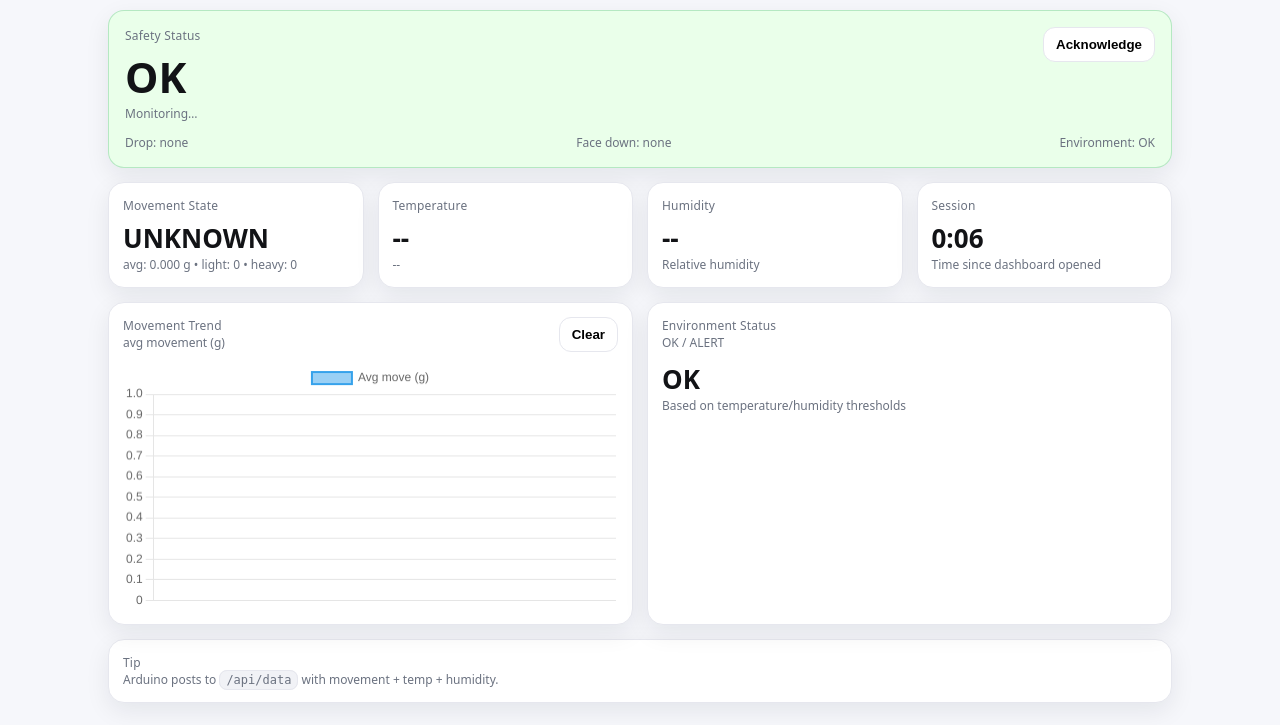
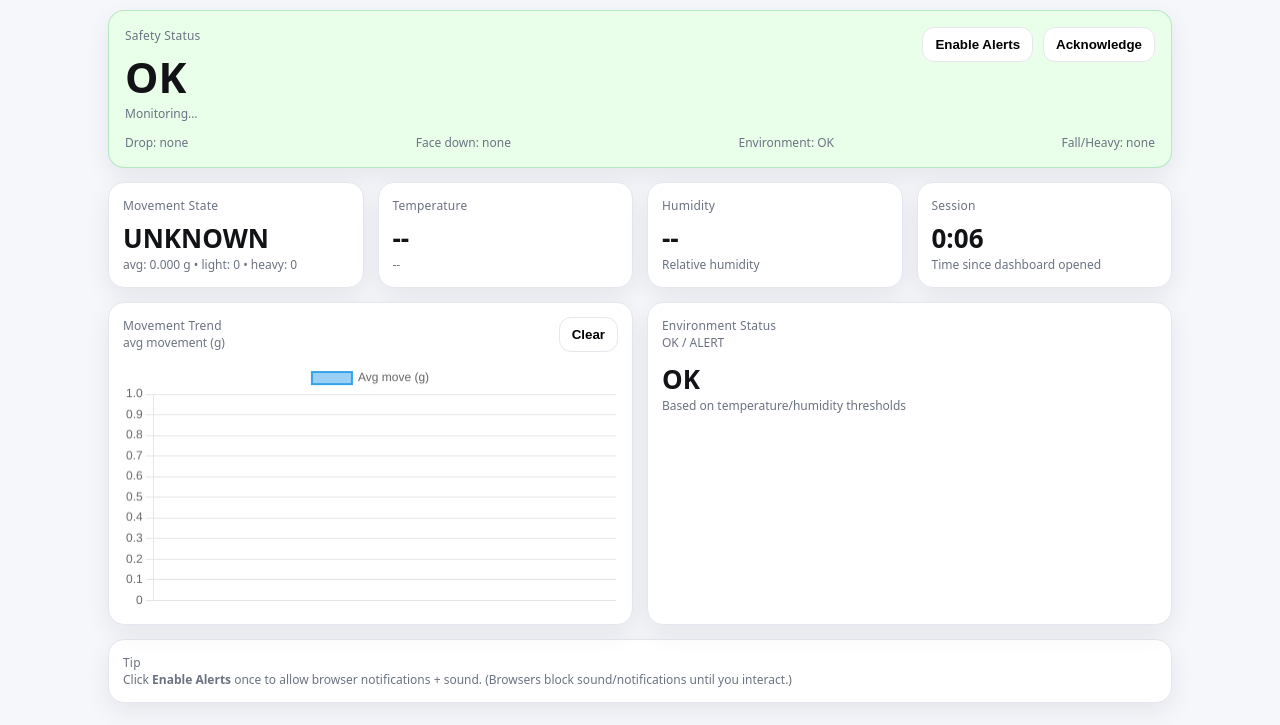
Before and after one commit to Phap-James-Nguyen/babymonitor, a Django app: page / in a window 1280 px wide. Shown: the part 105-830 px from the top of the page. Run offline with Django 5.2, Linux system fonts and the light colour scheme.

Commit message:
5:alert noise work but fixing to ongoing

```diff
--- a/monitor/templates/monitor/index.html
+++ b/monitor/templates/monitor/index.html
@@ -31,8 +31,11 @@
           <div class="label">Safety Status</div>
           <div id="statusText" class="status-text">OK</div>
           <div id="statusSub" class="tiny">Waiting for data…</div>
+          <div class="tiny muted" id="alertHint"></div>
         </div>
-        <div class="status-actions">
+
+        <div class="status-actions" style="display:flex; gap:10px; flex-wrap:wrap;">
+          <button id="enableAlertsBtn" class="btn">Enable Alerts</button>
           <button id="ackBtn" class="btn">Acknowledge</button>
         </div>
       </div>
@@ -41,6 +44,7 @@
         <div class="mini" id="dropBanner">Drop: --</div>
         <div class="mini" id="faceDownBanner">Face down: --</div>
         <div class="mini" id="envBanner">Environment: --</div>
+        <div class="mini" id="fallBanner">Fall/Heavy: --</div>
       </div>
     </section>
 
@@ -101,7 +105,8 @@
     <div class="card">
       <div class="label">Tip</div>
       <div class="tiny muted">
-        Arduino posts to <code>/api/data</code> with movement + temp + humidity.
+        Click <b>Enable Alerts</b> once to allow browser notifications + sound.
+        (Browsers block sound/notifications until you interact.)
       </div>
     </div>
   </main>
@@ -109,14 +114,19 @@
 <script>
   const $ = (id) => document.getElementById(id);
 
-  // --- acknowledge warnings for 8s ---
+  // ----------------------------
+  // Acknowledge silence window
+  // ----------------------------
   let acknowledgedUntil = 0;
   $("ackBtn").onclick = () => {
-    acknowledgedUntil = Date.now() + 8000;
-    $("statusSub").textContent = "Warnings acknowledged (silenced for 8s).";
+    acknowledgedUntil = Date.now() + 12000; // silence 12s
+    $("statusSub").textContent = "Alerts acknowledged (silenced for 12s).";
+    stopAlarm();
   };
 
-  // --- session timer ---
+  // ----------------------------
+  // Session timer
+  // ----------------------------
   const startMs = Date.now();
   setInterval(() => {
     const s = Math.floor((Date.now() - startMs) / 1000);
@@ -125,7 +135,9 @@
     $("sessionTime").textContent = `${mm}:${ss}`;
   }, 500);
 
-  // --- connection badge ---
+  // ----------------------------
+  // Connection badge
+  // ----------------------------
   function setConn(state) {
     if (state === "ok") {
       $("connBadge").className = "badge badge-ok";
@@ -149,7 +161,9 @@
     else setConn("offline");
   }
 
-  // --- chart helpers ---
+  // ----------------------------
+  // Chart helpers
+  // ----------------------------
   function makeChart(canvasId, label) {
     const ctx = document.getElementById(canvasId).getContext("2d");
     const labels = [];
@@ -172,9 +186,102 @@
   const moveSeries = makeChart("moveChart", "Avg move (g)");
   $("clearMove").onclick = () => { moveSeries.labels.length=0; moveSeries.points.length=0; moveSeries.chart.update(); };
 
-  function setSafetyUI(drop, faceDown, envStatus) {
+  // ----------------------------
+  // Notifications + Alarm sound
+  // ----------------------------
+  let audioCtx = null;
+  let alarmInterval = null;
+  let alarmOn = false;
+
+  function ensureAudioUnlocked() {
+    if (!audioCtx) audioCtx = new (window.AudioContext || window.webkitAudioContext)();
+    if (audioCtx.state === "suspended") audioCtx.resume();
+  }
+
+  function beepOnce() {
+    if (!audioCtx) return;
+    const o = audioCtx.createOscillator();
+    const g = audioCtx.createGain();
+    o.type = "sine";
+    o.frequency.value = 880; // beep tone
+    g.gain.value = 0.12;
+
+    o.connect(g);
+    g.connect(audioCtx.destination);
+
+    o.start();
+    setTimeout(() => { o.stop(); }, 250);
+  }
+
+  function startAlarm() {
+    if (alarmOn) return;
+    alarmOn = true;
+
+    // repeating beep pattern
+    beepOnce();
+    alarmInterval = setInterval(() => {
+      beepOnce();
+      setTimeout(beepOnce, 350);
+    }, 1400);
+  }
+
+  function stopAlarm() {
+    alarmOn = false;
+    if (alarmInterval) {
+      clearInterval(alarmInterval);
+      alarmInterval = null;
+    }
+  }
+
+  async function requestAlertsPermission() {
+    ensureAudioUnlocked();
+
+    if (!("Notification" in window)) {
+      $("alertHint").textContent = "Notifications not supported in this browser.";
+      return;
+    }
+
+    if (Notification.permission === "granted") {
+      $("alertHint").textContent = "Alerts enabled ✅";
+      return;
+    }
+
+    const perm = await Notification.requestPermission();
+    if (perm === "granted") {
+      $("alertHint").textContent = "Alerts enabled ✅";
+      // quick sound test
+      startAlarm();
+      setTimeout(stopAlarm, 1200);
+    } else {
+      $("alertHint").textContent = "Notifications blocked. You can still get sound after clicking Enable Alerts.";
+    }
+  }
+
+  $("enableAlertsBtn").onclick = requestAlertsPermission;
+
+  // Send notification with cooldown (prevents spam)
+  let lastNotifyMs = 0;
+  const NOTIFY_COOLDOWN_MS = 15000;
+
+  function sendNotification(title, body) {
+    const now = Date.now();
+    if (now - lastNotifyMs < NOTIFY_COOLDOWN_MS) return;
+    lastNotifyMs = now;
+
+    if ("Notification" in window && Notification.permission === "granted") {
+      new Notification(title, { body });
+    }
+  }
+
+  // ----------------------------
+  // Safety UI logic
+  // ----------------------------
+  let heavyFallActivePrev = false;
+
+  function setSafetyUI({heavyFall, drop, faceDown, envStatus}) {
     const silenced = Date.now() < acknowledgedUntil;
-    const anyAlert = (!!drop || !!faceDown || (envStatus === "ALERT"));
+
+    const anyAlert = (heavyFall || drop || faceDown || envStatus === "ALERT");
 
     if (anyAlert && !silenced) {
       $("statusCard").className = "status status-alert";
@@ -185,9 +292,28 @@
       $("statusText").textContent = "OK";
       $("statusSub").textContent = "Monitoring…";
     }
+
+    // Heavy/fall triggers sound + notification (if not silenced)
+    if ((heavyFall || drop) && !silenced) {
+      startAlarm();
+    } else {
+      stopAlarm();
+    }
+
+    // Notify only on rising edge (false -> true)
+    const heavyNow = (heavyFall || drop);
+    if (heavyNow && !heavyFallActivePrev && !silenced) {
+      sendNotification(
+        "Baby Monitor Alert",
+        drop ? "DROP detected!" : "HEAVY movement detected!"
+      );
+    }
+    heavyFallActivePrev = heavyNow;
   }
 
-  // --- poll loop ---
+  // ----------------------------
+  // Poll loop
+  // ----------------------------
   async function poll() {
     try {
       const r = await fetch("/api/latest", { cache: "no-store" });
@@ -198,7 +324,9 @@
       $("deviceId").textContent = `Device: ${d.device_id ?? "--"}`;
 
       // movement
-      $("moveState").textContent = (d.movement_state ?? "UNKNOWN").toUpperCase();
+      const moveState = (d.movement_state ?? "UNKNOWN").toUpperCase();
+      $("moveState").textContent = moveState;
+
       const avgMove = Number(d.avg_move_g ?? 0);
       $("avgMove").textContent = avgMove.toFixed(3);
       $("lightCnt").textContent = d.light_events ?? 0;
@@ -215,11 +343,8 @@
       }
 
       // humidity
-      if (typeof d.humidity === "number") {
-        $("humidity").textContent = `${d.humidity.toFixed(1)} %`;
-      } else {
-        $("humidity").textContent = "--";
-      }
+      if (typeof d.humidity === "number") $("humidity").textContent = `${d.humidity.toFixed(1)} %`;
+      else $("humidity").textContent = "--";
 
       // environment status
       const envStatus = (d.env_status ?? "OK").toUpperCase();
@@ -233,20 +358,25 @@
       }
 
       // drop + face down banners
-      if (d.drop) $("dropBanner").textContent = "Drop: DETECTED";
-      else $("dropBanner").textContent = "Drop: none";
+      const drop = !!d.drop;
+      const faceDown = !!d.face_down;
 
-      if (d.face_down) $("faceDownBanner").textContent = "Face down: DETECTED";
-      else $("faceDownBanner").textContent = "Face down: none";
+      $("dropBanner").textContent = drop ? "Drop: DETECTED" : "Drop: none";
+      $("faceDownBanner").textContent = faceDown ? "Face down: DETECTED" : "Face down: none";
 
-      // safety UI
-      setSafetyUI(!!d.drop, !!d.face_down, envStatus);
+      // heavy/fall banner: treat HEAVY as alert state (plus drop)
+      const heavyFall = (moveState === "HEAVY");
+      $("fallBanner").textContent = (heavyFall || drop) ? "Fall/Heavy: DETECTED" : "Fall/Heavy: none";
+
+      // Set overall safety UI + alarm + notification
+      setSafetyUI({ heavyFall, drop, faceDown, envStatus });
 
       // chart
       if (typeof d.ts === "number") pushPoint(moveSeries, d.ts, avgMove);
 
     } catch (e) {
       setConn("offline");
+      stopAlarm();
     } finally {
       setTimeout(poll, 500);
     }
```
